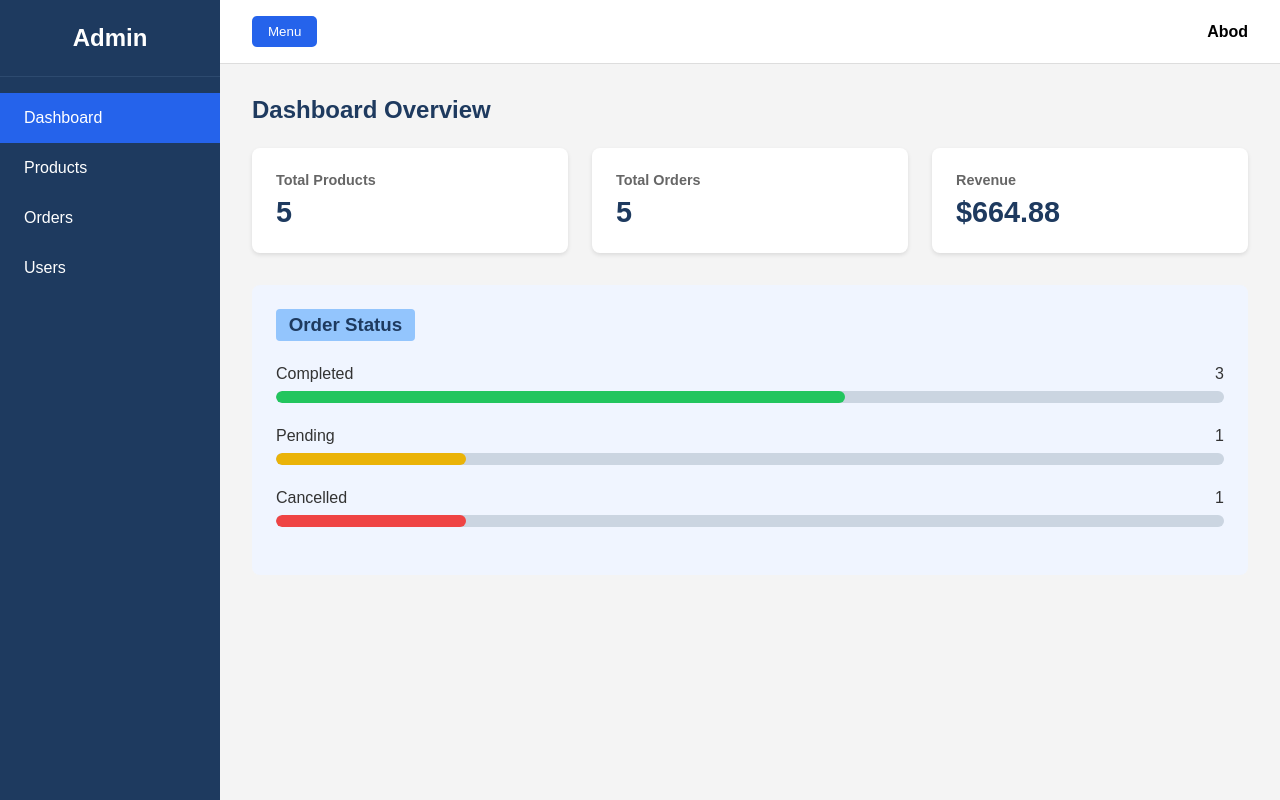
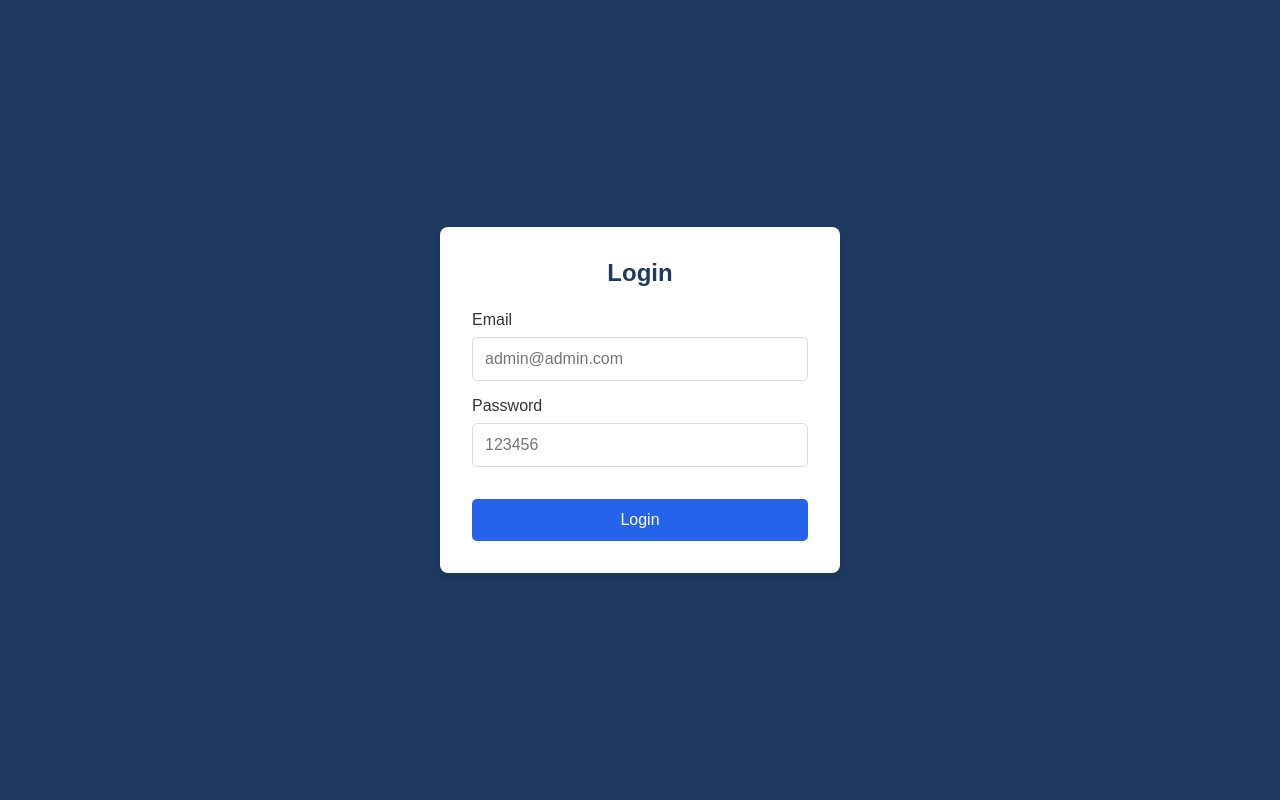
Before and after one commit to AbdullahYA1/dashbored-hash, a React (Vite) app: page /login in a window 1280 px wide. Built offline with nearby package versions, Linux system fonts and the light colour scheme.

Commit message:
add routing and login page for the app

```diff
--- a/package.json
+++ b/package.json
@@ -11,7 +11,8 @@
   },
   "dependencies": {
     "react": "^19.2.0",
-    "react-dom": "^19.2.0"
+    "react-dom": "^19.2.0",
+    "react-router-dom": "^7.12.0"
   },
   "devDependencies": {
     "@eslint/js": "^9.39.1",
--- a/src/App.jsx
+++ b/src/App.jsx
@@ -1,7 +1,25 @@
+import { BrowserRouter, Routes, Route, Navigate } from "react-router-dom";
+import { useState } from "react";
 import DashboardLayout from "./layouts/DashboardLayout";
+import LoginPage from "./pages/LoginPage";
 
 function App() {
-  return <DashboardLayout />;
+  const [isLoggedIn, setIsLoggedIn] = useState(false);
+
+  return (
+    <BrowserRouter>
+      <Routes>
+        <Route path="/login" element={<LoginPage setIsLoggedIn={setIsLoggedIn} />} />
+        <Route
+          path="/dashboard"
+          element={
+            isLoggedIn ? <DashboardLayout setIsLoggedIn={setIsLoggedIn} /> : <Navigate to="/login" />
+          }
+        />
+        <Route path="*" element={<Navigate to="/login" />} />
+      </Routes>
+    </BrowserRouter>
+  );
 }
 
 export default App;
--- a/src/components/ProductsPage.jsx
+++ b/src/components/ProductsPage.jsx
@@ -3,19 +3,146 @@ import { productsData } from "../data/data";
 
 function ProductsPage() {
   const [products, setProducts] = useState(productsData);
+  const [showForm, setShowForm] = useState(false);
+  const [editingProduct, setEditingProduct] = useState(null);
+  const [formData, setFormData] = useState({
+    name: "",
+    category: "",
+    price: "",
+    stock: "",
+  });
+
+  const handleInputChange = (e) => {
+    setFormData({ ...formData, [e.target.name]: e.target.value });
+  };
+
+  const handleSubmit = (e) => {
+    e.preventDefault();
+
+    if (editingProduct) {
+      setProducts(
+        products.map((p) =>
+          p.id === editingProduct.id
+            ? {
+                ...p,
+                name: formData.name,
+                category: formData.category,
+                price: Number(formData.price),
+                stock: Number(formData.stock),
+                active: Number(formData.stock) > 0,
+              }
+            : p
+        )
+      );
+    } else {
+      const newProduct = {
+        id: products.length + 1,
+        name: formData.name,
+        category: formData.category,
+        price: Number(formData.price),
+        stock: Number(formData.stock),
+        active: Number(formData.stock) > 0,
+      };
+      setProducts([...products, newProduct]);
+    }
+
+    closeForm();
+  };
+
+  const openAddForm = () => {
+    setEditingProduct(null);
+    setFormData({ name: "", category: "", price: "", stock: "" });
+    setShowForm(true);
+  };
+
+  const openEditForm = (product) => {
+    setEditingProduct(product);
+    setFormData({
+      name: product.name,
+      category: product.category,
+      price: product.price,
+      stock: product.stock,
+    });
+    setShowForm(true);
+  };
+
+  const closeForm = () => {
+    setShowForm(false);
+    setEditingProduct(null);
+    setFormData({ name: "", category: "", price: "", stock: "" });
+  };
 
   const deleteProduct = (id) => {
     setProducts(products.filter((p) => p.id !== id));
   };
 
   return (
-    <div>
-      <div className="page-header">
-        <h2>Products</h2>
-        <button className="btn-add">+ Add Product</button>
-      </div>
+    <>
+      {showForm && (
+        <div className="modal-overlay">
+          <div className="modal">
+            <h3>{editingProduct ? "Edit Product" : "Add Product"}</h3>
+            <form onSubmit={handleSubmit}>
+              <div className="form-group">
+                <label>Name</label>
+                <input
+                  type="text"
+                  name="name"
+                  value={formData.name}
+                  onChange={handleInputChange}
+                  required
+                />
+              </div>
+              <div className="form-group">
+                <label>Category</label>
+                <input
+                  type="text"
+                  name="category"
+                  value={formData.category}
+                  onChange={handleInputChange}
+                  required
+                />
+              </div>
+              <div className="form-group">
+                <label>Price</label>
+                <input
+                  type="number"
+                  name="price"
+                  value={formData.price}
+                  onChange={handleInputChange}
+                  required
+                />
+              </div>
+              <div className="form-group">
+                <label>Stock</label>
+                <input
+                  type="number"
+                  name="stock"
+                  value={formData.stock}
+                  onChange={handleInputChange}
+                  required
+                />
+              </div>
+              <div className="form-buttons">
+                <button type="submit" className="btn-add">
+                  {editingProduct ? "Update" : "Add"}
+                </button>
+                <button type="button" className="btn-cancel" onClick={closeForm}>
+                  Cancel
+                </button>
+              </div>
+            </form>
+          </div>
+        </div>
+      )}
 
-      <table className="table">
+      <div className={showForm ? "page-blur" : ""}>
+        <div className="page-header">
+          <h2>Products</h2>
+          <button className="btn-add" onClick={openAddForm}>+ Add Product</button>
+        </div>
+
+        <table className="table">
         <thead>
           <tr>
             <th>Product</th>
@@ -39,7 +166,7 @@ function ProductsPage() {
                 </span>
               </td>
               <td>
-                <button className="btn-edit">Edit</button>
+                <button className="btn-edit" onClick={() => openEditForm(product)}>Edit</button>
                 <button className="btn-delete" onClick={() => deleteProduct(product.id)}>
                   Delete
                 </button>
@@ -48,7 +175,8 @@ function ProductsPage() {
           ))}
         </tbody>
       </table>
-    </div>
+      </div>
+    </>
   );
 }
 
--- a/src/components/Sidebar.jsx
+++ b/src/components/Sidebar.jsx
@@ -1,6 +1,6 @@
 import { navItems } from "../data/data";
 
-function Sidebar({ activePage, onPageChange }) {
+function Sidebar({ activePage, onPageChange, onLogout }) {
   return (
     <aside className="sidebar">
       <h2 className="brand">Admin</h2>
@@ -15,6 +15,9 @@ function Sidebar({ activePage, onPageChange }) {
               {item.label}
             </li>
           ))}
+          <li className="nav-item logout" onClick={onLogout}>
+            Logout
+          </li>
         </ul>
       </nav>
     </aside>
--- a/src/index.css
+++ b/src/index.css
@@ -55,6 +55,8 @@ body {
   background: #1e3a5f;
   color: #fff;
   padding: 1.5rem 0;
+  display: flex;
+  flex-direction: column;
 }
 
 .brand {
@@ -66,6 +68,9 @@ body {
 .nav-list {
   list-style: none;
   margin-top: 1rem;
+  flex: 1;
+  display: flex;
+  flex-direction: column;
 }
 
 .nav-item {
@@ -254,3 +259,155 @@ body {
 .progress-fill.red {
   background: #ef4444;
 }
+
+/* Login Page */
+.login-page {
+  min-height: 100vh;
+  display: flex;
+  align-items: center;
+  justify-content: center;
+  background: #1e3a5f;
+}
+
+.login-card {
+  background: #fff;
+  padding: 2rem;
+  border-radius: 8px;
+  width: 100%;
+  max-width: 400px;
+  box-shadow: 0 4px 6px rgba(0, 0, 0, 0.1);
+}
+
+.login-card h2 {
+  text-align: center;
+  margin-bottom: 1.5rem;
+  color: #1e3a5f;
+}
+
+.form-group {
+  margin-bottom: 1rem;
+}
+
+.form-group label {
+  display: block;
+  margin-bottom: 0.5rem;
+  color: #333;
+  font-weight: 500;
+}
+
+.form-group input {
+  width: 100%;
+  padding: 0.75rem;
+  border: 1px solid #ddd;
+  border-radius: 5px;
+  font-size: 1rem;
+}
+
+.form-group input:focus {
+  outline: none;
+  border-color: #2563eb;
+}
+
+.login-btn {
+  width: 100%;
+  padding: 0.75rem;
+  background: #2563eb;
+  color: #fff;
+  border: none;
+  border-radius: 5px;
+  font-size: 1rem;
+  cursor: pointer;
+  margin-top: 1rem;
+}
+
+.login-btn:hover {
+  background: #1d4ed8;
+}
+
+.error-message {
+  background: #fee2e2;
+  color: #dc2626;
+  padding: 0.75rem;
+  border-radius: 5px;
+  margin-bottom: 1rem;
+  text-align: center;
+}
+
+/* Logout button */
+.nav-item.logout {
+  margin-top: auto;
+  border-top: 1px solid #2d4a6f;
+  color: #ef4444;
+}
+
+.nav-item.logout:hover {
+  background: #dc2626;
+  color: #fff;
+}
+
+/* Form Card */
+.form-card {
+  background: #fff;
+  padding: 1.5rem;
+  border-radius: 8px;
+  margin-bottom: 1.5rem;
+  box-shadow: 0 2px 4px rgba(0, 0, 0, 0.1);
+}
+
+.form-card h3 {
+  margin-bottom: 1rem;
+  color: #1e3a5f;
+}
+
+.form-buttons {
+  display: flex;
+  gap: 1rem;
+  margin-top: 1rem;
+}
+
+.btn-cancel {
+  background: #6b7280;
+  color: #fff;
+  border: none;
+  padding: 0.6rem 1.2rem;
+  border-radius: 5px;
+  cursor: pointer;
+}
+
+.btn-cancel:hover {
+  background: #4b5563;
+}
+
+/* Modal Overlay */
+.modal-overlay {
+  position: fixed;
+  top: 0;
+  left: 0;
+  width: 100%;
+  height: 100%;
+  background: rgba(0, 0, 0, 0.5);
+  display: flex;
+  align-items: center;
+  justify-content: center;
+  z-index: 1000;
+}
+
+.modal {
+  background: #fff;
+  padding: 2rem;
+  border-radius: 8px;
+  width: 100%;
+  max-width: 450px;
+  box-shadow: 0 4px 20px rgba(0, 0, 0, 0.3);
+}
+
+.modal h3 {
+  margin-bottom: 1.5rem;
+  color: #1e3a5f;
+}
+
+/* Page blur when modal is open */
+.page-blur {
+  filter: blur(3px);
+  pointer-events: none;
+}
--- a/src/layouts/DashboardLayout.jsx
+++ b/src/layouts/DashboardLayout.jsx
@@ -1,20 +1,27 @@
 import { useState } from "react";
+import { useNavigate } from "react-router-dom";
 import Header from "../components/Header";
 import Sidebar from "../components/Sidebar";
 import MainContent from "../components/MainContent";
 
-function DashboardLayout() {
+function DashboardLayout({ setIsLoggedIn }) {
   const [showSidebar, setShowSidebar] = useState(true);
   const [activePage, setActivePage] = useState("dashboard");
+  const navigate = useNavigate();
 
   const toggleSidebar = () => {
     setShowSidebar(!showSidebar);
   };
 
+  const handleLogout = () => {
+    setIsLoggedIn(false);
+    navigate("/login");
+  };
+
   return (
     <div className="layout">
       {showSidebar && (
-        <Sidebar activePage={activePage} onPageChange={setActivePage} />
+        <Sidebar activePage={activePage} onPageChange={setActivePage} onLogout={handleLogout} />
       )}
       <div className="main-area">
         <Header onToggleSidebar={toggleSidebar} />
--- /dev/null
+++ b/src/pages/LoginPage.jsx
@@ -0,0 +1,58 @@
+import { useState } from "react";
+import { useNavigate } from "react-router-dom";
+
+function LoginPage({ setIsLoggedIn }) {
+  const [email, setEmail] = useState("");
+  const [password, setPassword] = useState("");
+  const [error, setError] = useState("");
+  const navigate = useNavigate();
+
+  const handleLogin = (e) => {
+    e.preventDefault();
+
+    // Simple login check
+    if (email === "admin@admin.com" && password === "123456") {
+      setIsLoggedIn(true);
+      navigate("/dashboard");
+    } else {
+      setError("Invalid email or password");
+    }
+  };
+
+  return (
+    <div className="login-page">
+      <div className="login-card">
+        <h2>Login</h2>
+        <form onSubmit={handleLogin}>
+          {error && <p className="error-message">{error}</p>}
+
+          <div className="form-group">
+            <label>Email</label>
+            <input
+              type="email"
+              value={email}
+              onChange={(e) => setEmail(e.target.value)}
+              placeholder="admin@admin.com"
+            />
+          </div>
+
+          <div className="form-group">
+            <label>Password</label>
+            <input
+              type="password"
+              value={password}
+              onChange={(e) => setPassword(e.target.value)}
+              placeholder="123456"
+            />
+          </div>
+
+          <button type="submit" className="login-btn">
+            Login
+          </button>
+        </form>
+      </div>
+    </div>
+  );
+}
+
+export default LoginPage;
```
Also changed, not shown: 1 other file (tests, documents, lock files or other folders).
